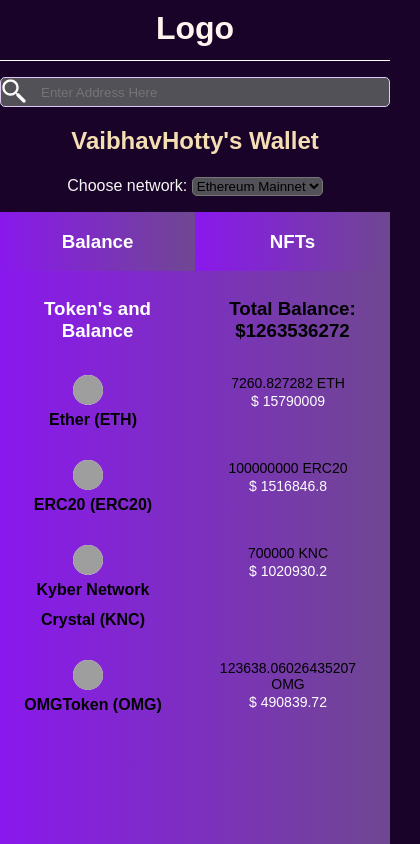
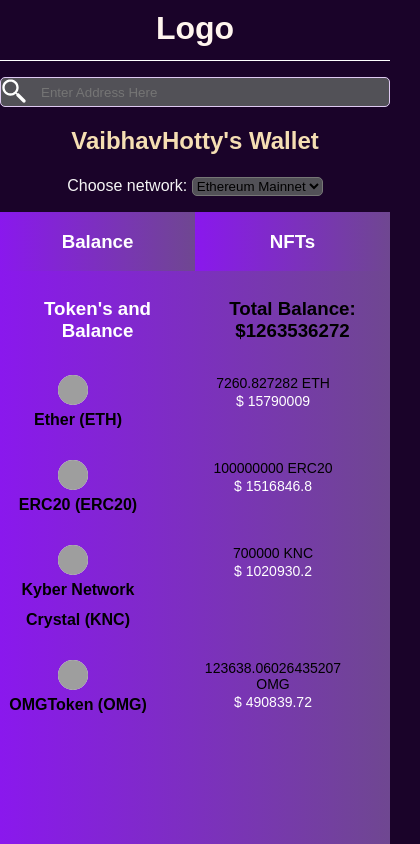
Before and after one commit to kshitijgaur02/frontend-dev-project1, a plain HTML site: page index.html in a window 390 px wide. Shown: the top 844 px of the page, 420 px wide, since content can reach past the window. Drawn offline with Linux system fonts and the light colour scheme; grey boxes are pictures that could not be loaded.

Commit message:
responsive

```diff
--- a/style.css
+++ b/style.css
@@ -217,6 +217,7 @@
     }
 
     .wallet-content{
+        width: 100%;
         display: block;
         padding: 0px;
     }
@@ -230,6 +231,8 @@
         display: block;
         width: 100%;
         float: left;
+        padding-right: 0px;
+        padding-left: 0px;
     }
 
     .token-name {
```
